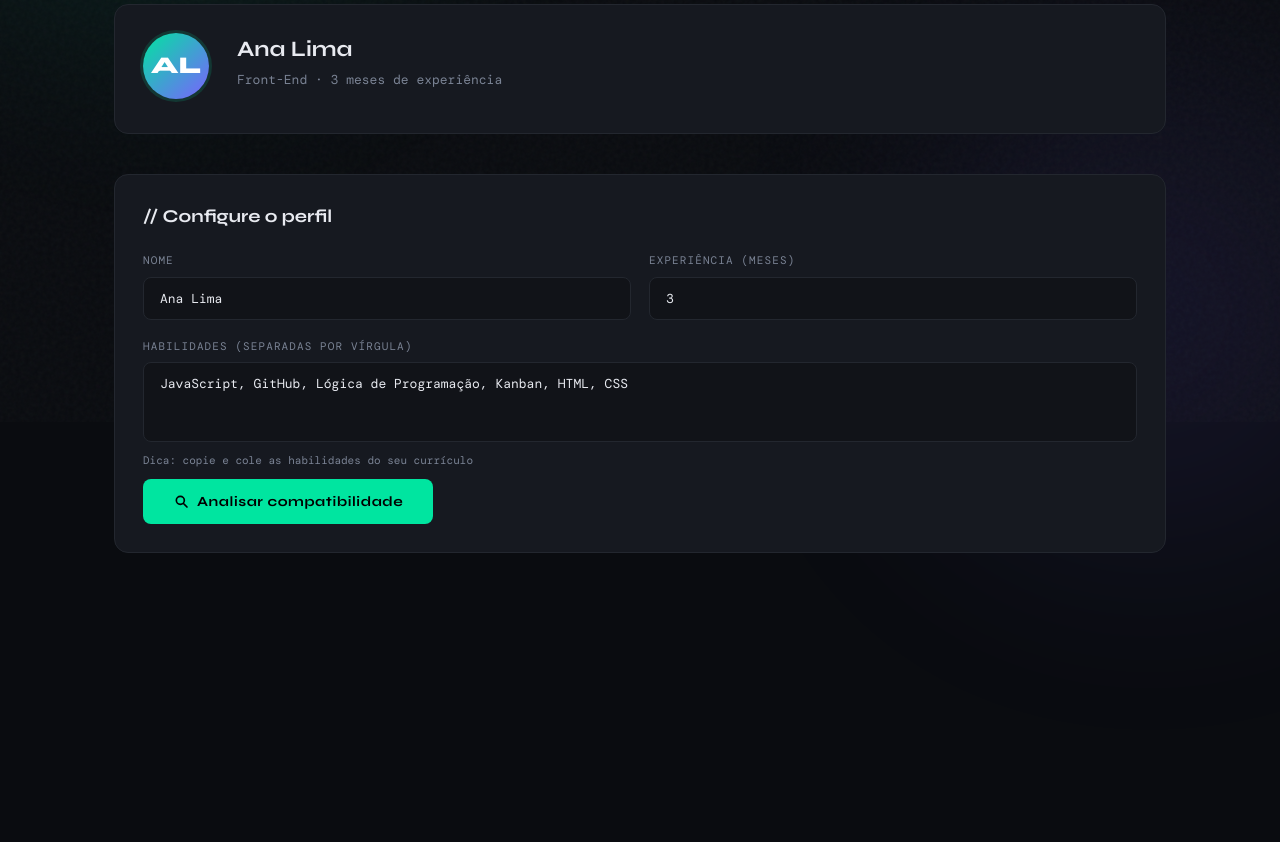
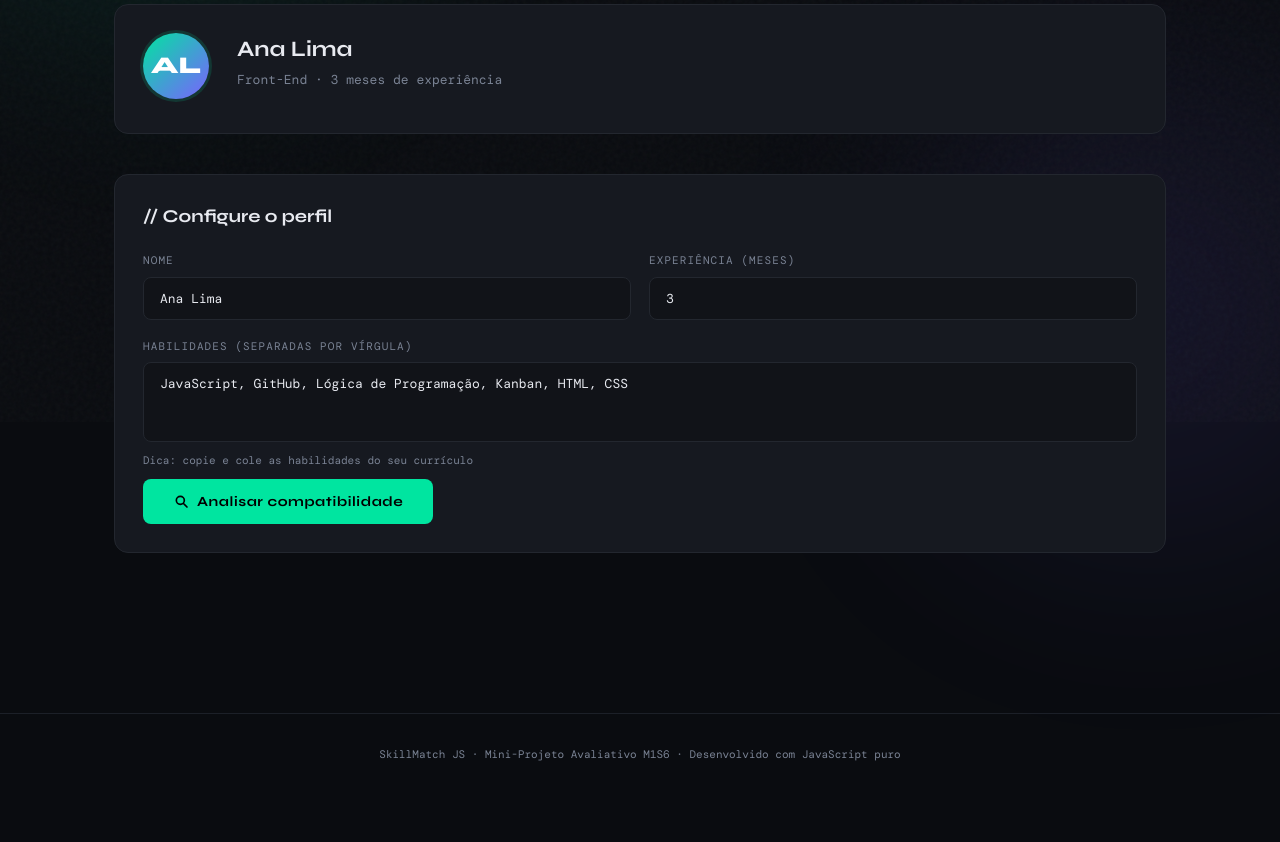
Before and after one commit to alexandredevsc/skillmatch-js, a plain HTML site: page index.html in a window 1280 px wide. Shown: the part 378-1220 px from the top of the page. Before the commit the page ends 1091 px from the top, so only its background shows below. Drawn offline with nearby package versions, Linux system fonts and the light colour scheme; a web font is replaced by a local one.

Commit message:
feat: html - rodapé

```diff
--- a/index.html
+++ b/index.html
@@ -80,4 +80,11 @@
     <!-- RESULTADOS -->
     <section class="results-section" id="resultsSection" aria-live="polite" aria-label="Resultados da análise"></section>
 
-  </div>
+</div>
+
+  <!-- RODAPÉ -->
+  <footer>
+    <div class="wrapper">
+      <p>SkillMatch JS · Mini-Projeto Avaliativo M1S6 · Desenvolvido com JavaScript puro</p>
+    </div>
+  </footer>
```
